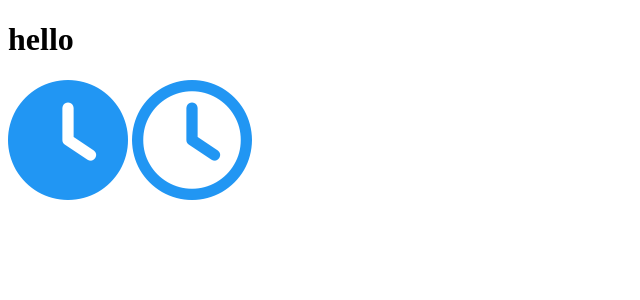
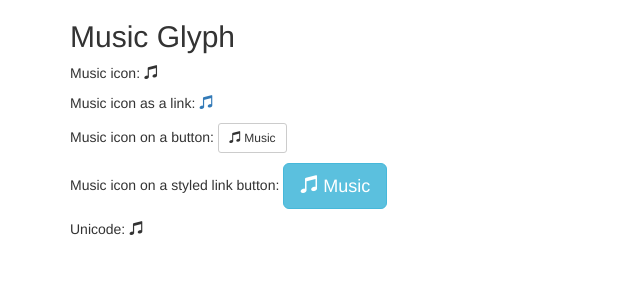
Before and after one commit to lliu1871/PhyEd, a Jekyll site: the page code/test.html, which Jekyll copies as it is, in a window 1280 px wide. Shown: the top 300 px of the page, without its empty margins (0-640 px from the left). Built offline with Jekyll 4.4.1, drawn with Linux system fonts in a browser that asks for light colours; nearby versions of some CDN libraries.

Commit message:
Update test.html

```diff
--- a/code/test.html
+++ b/code/test.html
@@ -1,17 +1,33 @@
 <!DOCTYPE html>
 <html>
-<head>
-<title>Font Awesome Icons</title>
-<meta name="viewport" content="width=device-width, initial-scale=1">
-<script src="https://kit.fontawesome.com/a076d05399.js" crossorigin="anonymous"></script>
-<!--Get your own code at fontawesome.com-->
-</head>
-<body>
-
-  <h1>hello</h1>
-
-<i class="fas fa-clock" style="font-size:120px;color:#2196F3"></i>
-<i class="far fa-clock" style="font-size:120px;color:#2196F3"></i>
-
-</body>
+  <head>
+    <meta name="viewport" content="width=device-width, initial-scale=1">
+    <link rel="stylesheet" href="https://maxcdn.bootstrapcdn.com/bootstrap/3.3.7/css/bootstrap.min.css">
+    <script src="https://ajax.googleapis.com/ajax/libs/jquery/3.2.1/jquery.min.js"></script>
+    <script src="https://maxcdn.bootstrapcdn.com/bootstrap/3.3.7/js/bootstrap.min.js"></script>
+  </head>
+  <body>
+    <div class="container">
+      <h2>Music Glyph</h2>
+      <p>Music icon: <span class="glyphicon glyphicon-music"></span></p>
+      <p>Music icon as a link:
+        <a href="#">
+          <span class="glyphicon glyphicon-music"></span>
+        </a>
+      </p>
+      <p>Music icon on a button:
+        <button type="button" class="btn btn-default btn-sm">
+          <span class="glyphicon glyphicon-music"></span> Music
+        </button>
+      </p>
+      <p>Music icon on a styled link button:
+        <a href="#" class="btn btn-info btn-lg">
+          <span class="glyphicon glyphicon-music"></span> Music
+        </a>
+      </p>
+      <p>Unicode:
+        <span class="glyphicon">&#xe002;</span>
+      </p>
+    </div>
+  </body>
 </html>
```
